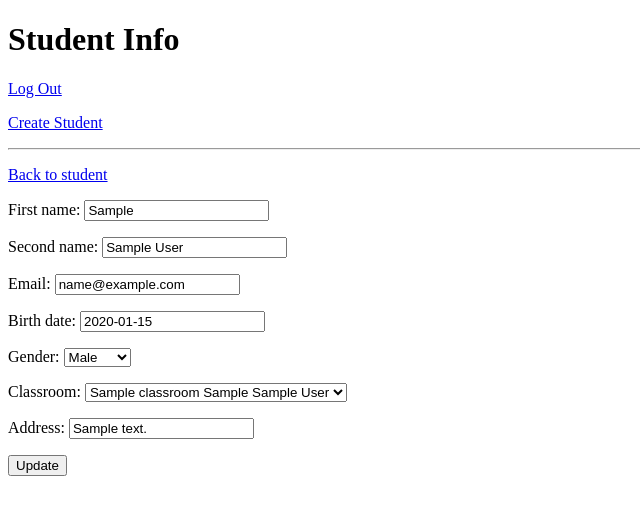
After one commit to elesismailov/class-tracker, a Django app: page /students/1/edit/ in a window 1280 px wide. The commit adds this page. Shown: the top 515 px of the page, without its empty margins (0-640 px from the left). Run offline with Django 4.2, Linux system fonts and the light colour scheme; a user stored in the database is signed in; tables that the repository leaves empty hold one stand-in row (values such as "Sample post").

Commit message:
MMinor changes

```diff
--- a/ClassTracker/core/forms/__init__.py
+++ b/ClassTracker/core/forms/__init__.py
@@ -1 +1,2 @@
 from .teacher import *
+from .students import *
--- /dev/null
+++ b/ClassTracker/core/forms/students.py
@@ -0,0 +1,11 @@
+from django import forms
+from core.models import Student
+
+class StudentSignUpForm():
+    pass
+
+class StudentChangeForm(forms.ModelForm):
+
+    class Meta:
+        model = Student
+        exclude = ['id']
--- a/ClassTracker/core/forms/teacher.py
+++ b/ClassTracker/core/forms/teacher.py
@@ -6,13 +6,13 @@ class TeacherSignUpForm(UserCreationForm):
 
     class Meta(UserCreationForm):
         model = Teacher
-        fields = ('username', 'email', 'phone_number', 'subject_name')
+        fields = ('first_name', 'second_name', 'username', 'email', 'phone_number', 'subject_name')
 
 class TeacherChangeForm(UserChangeForm):
 
     class Meta(UserChangeForm):
         model = Teacher
-        fields = ('phone_number', 'subject_name')
+        fields = ('first_name', 'second_name', 'username', 'email', 'phone_number', 'subject_name')
 
 class TeacherLogInForm(forms.Form):
     phone_number = forms.CharField()
--- a/ClassTracker/core/models/Classroom.py
+++ b/ClassTracker/core/models/Classroom.py
@@ -7,3 +7,6 @@ class Classroom(models.Model):
     teacher = models.ForeignKey('Teacher', on_delete=models.CASCADE)
 
     school = models.ForeignKey('School', on_delete=models.CASCADE)
+
+    def __str__(self):
+        return self.name + ' ' + self.teacher.name()
--- a/ClassTracker/core/models/Student.py
+++ b/ClassTracker/core/models/Student.py
@@ -14,3 +14,9 @@ class Student(models.Model):
     classroom = models.ForeignKey('Classroom', on_delete=models.CASCADE)
 
     address = models.CharField(max_length=200)
+
+    def name(self):
+        return self.first_name + ' ' + self.second_name
+
+    def __str__(self):
+        return self.name + ' ' + self.email
--- a/ClassTracker/core/models/Teacher.py
+++ b/ClassTracker/core/models/Teacher.py
@@ -51,3 +51,9 @@ class Teacher(AbstractUser):
     REQUIRED_FIELDS = ["username", 'email']
 
     objects = CustomUserManager()
+
+    def name(self):
+        return self.first_name + ' ' + self.second_name
+
+    def __str__(self):
+        return self.name() + ' ' + self.phone_number
--- a/ClassTracker/core/urls.py
+++ b/ClassTracker/core/urls.py
@@ -10,8 +10,11 @@ urlpatterns = [
     path('classrooms/<str:id>/', classrooms_by_id, name='classrooms-by-id'),
     path('classrooms-all/', classrooms_list, name='classrooms-all'),
 
+    path('students-new/', create_students, name='create-students'),
     path('students/', students_list, name='students'),
     path('students/<str:id>/', students_by_id, name='students-by-id'),
+    path('students/<str:id>/edit/', edit_students_by_id, name='edit-students-by-id'),
+    path('students/<str:id>/delete/', delete_students_by_id, name='delete-students-by-id'),
 
     path('sign-up/', sign_up, name='sign-up'),
     path('log-in/', log_in, name='log-in'),
--- a/ClassTracker/core/views/students.py
+++ b/ClassTracker/core/views/students.py
@@ -7,22 +7,30 @@ from django.views.generic.edit import CreateView
 from django.shortcuts import render, redirect
 
 from core.models import Classroom, Student
+from core.forms import *
+
 
 def students_list(request):
+    pass
+
+def create_students(request):
     if request.method == 'GET':
-        try:
-            classrooms = Classroom.objects.get(teacher=request.user)
-            print(classrooms)
-        except:
-            pass
-        return render(request, 'students.html', {'classrooms': classrooms})
+        form = StudentChangeForm()
+        return render(request, 'students-new.html', {'data': {'form': form}})
 
-        student_by_id
+    elif request.method == 'POST':
+        form = StudentChangeForm(request.POST)
+        if form.is_valid():
+            student = form.save()
+            print(student)
+            return render(request, 'students-by-id.html', {'data': {'student': student}})
+        return render(request, 'students-new.html', {'data': {'form': form}})
+
 
 
 def students_by_id(request, id):
-    if request.method == 'GET':
-        if request.user.is_authenticated:
+    if request.user.is_authenticated:
+        if request.method == 'GET':
 
             try:
                 student = Student.objects.get(id=id)
@@ -30,7 +38,48 @@ def students_by_id(request, id):
                 pass
 
             return render(request, 'students-by-id.html', {'data': {'student': student}})
-        else:
-            return render(request, 'students-by-id.html', {'data': None})
-# <!-- <p><a href="{% url 'edit-student-by-id' data.student.id %}">Edit this student</a></p> -->
+    else:
+        return redirect('log-in')
 # <!-- <p><a href="{% url 'delete-student-by-id' data.student.id %}">Delete this student</a></p> -->
+
+def edit_students_by_id(request, id):
+    if request.user.is_authenticated:
+        if request.method == 'POST':
+            try:
+                student = Student.objects.get(id=id)
+            except:
+                pass
+
+            form = StudentChangeForm(request.POST, instance=student)
+            if form.is_valid():
+                form.save()
+                print(student)
+                return render(request, 'students-by-id.html', {'data': {'student': student}})
+
+            return render(request, 'edit-students-by-id.html', {'data': {'form': form, 'student': student}})
+
+        elif request.method == 'GET':
+            try:
+                student = Student.objects.get(id=id)
+            except:
+                pass
+            form = StudentChangeForm(instance=student)
+
+            return render(request, 'edit-students-by-id.html', {'data': {'form': form, 'student': student}})
+    else:
+        return redirect('log-in')
+
+
+def delete_students_by_id(request, id):
+    if request.user.is_authenticated:
+        try:
+            student = Student.objects.get(id=id)
+            student.delete()
+            return redirect('classrooms-by-id', student.classroom.id)
+        except:
+            pass
+
+        return render(request, 'students-by-id.html', {'data': {'student': student}})
+
+    else:
+        return redirect('log-in')
--- a/ClassTracker/templates/classrooms-all.html
+++ b/ClassTracker/templates/classrooms-all.html
@@ -9,6 +9,10 @@ Teacher's Students Page
 <h1>All Classrooms List</h1>
 {% if user.is_authenticated %}
   <p><a href="{% url 'log-out' %}">Log Out</a></p>
+  <p><a href="{% url 'create-students' %}">Create Student</a></p>
+  <p><a href="{% url 'create-classrooms' %}">Create Classroom</a></p>
+  <hr>
+
 
   {% if data %}
     <ul>
--- /dev/null
+++ b/ClassTracker/templates/edit-students-by-id.html
@@ -0,0 +1,29 @@
+
+{% extends 'base.html' %}
+{% block title %}
+Classroom Students Page
+{% endblock %}
+
+{% block content %}
+<h1>Student Info</h1>
+{% if user.is_authenticated and data %}
+
+    <p><a href="{% url 'log-out' %}">Log Out</a></p>
+    <p><a href="{% url 'create-students' %}">Create Student</a></p><hr>
+
+
+    <p><a href="{% url 'students-by-id' data.student.id %}">Back to student</a></p>
+
+    <form method="post">
+        {% csrf_token %}
+        {{ data.form.as_p }}
+        <button type="submit">Update</button>
+    </form>
+
+
+{% else %}
+    <p><b>Please log in or sign up first:</b></p>
+    <a href="{% url 'log-in' %}">Log In</a> |
+    <a href="{% url 'sign-up' %}">Sign Up</a>
+{% endif %}
+{% endblock %}
--- a/ClassTracker/templates/home.html
+++ b/ClassTracker/templates/home.html
@@ -8,6 +8,9 @@ Teacher Home Page
 <h1>Home Page</h1>
 {% if user.is_authenticated %}
   <p><a href="{% url 'log-out' %}">Log Out</a></p>
+  <p><a href="{% url 'create-students' %}">Create Student</a></p>
+  <p><a href="{% url 'create-classrooms' %}">Create Classroom</a></p>
+  <hr>
   <p><a href="{% url 'students' %}">Students</a></p>
   <p><a href="{% url 'classrooms-all' %}">Classrooms</a></p>
 {% else %}
```
Also changed, not shown: ClassTracker/templates/classroom.html (+7 -3 lines), ClassTracker/templates/students-by-id.html (+13 -2 lines), ClassTracker/templates/students-new.html (added, +25 -0 lines).
